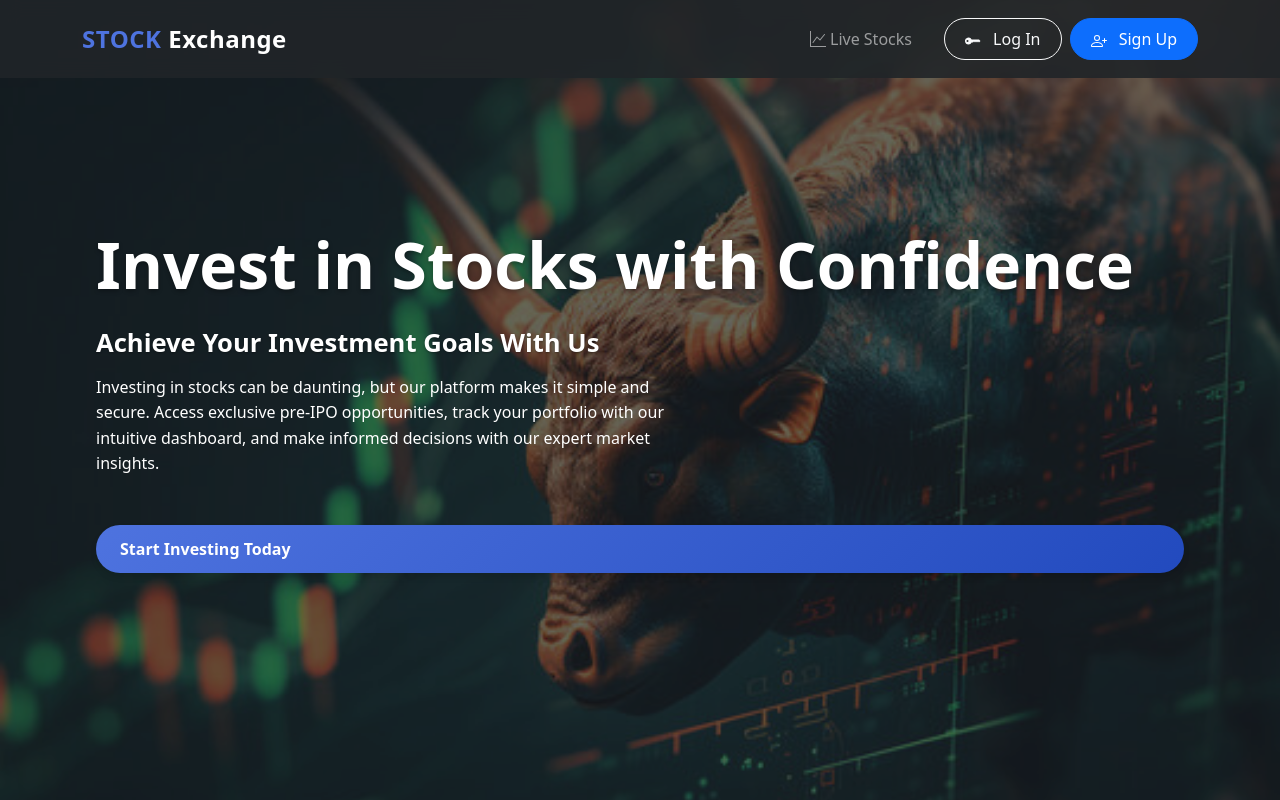
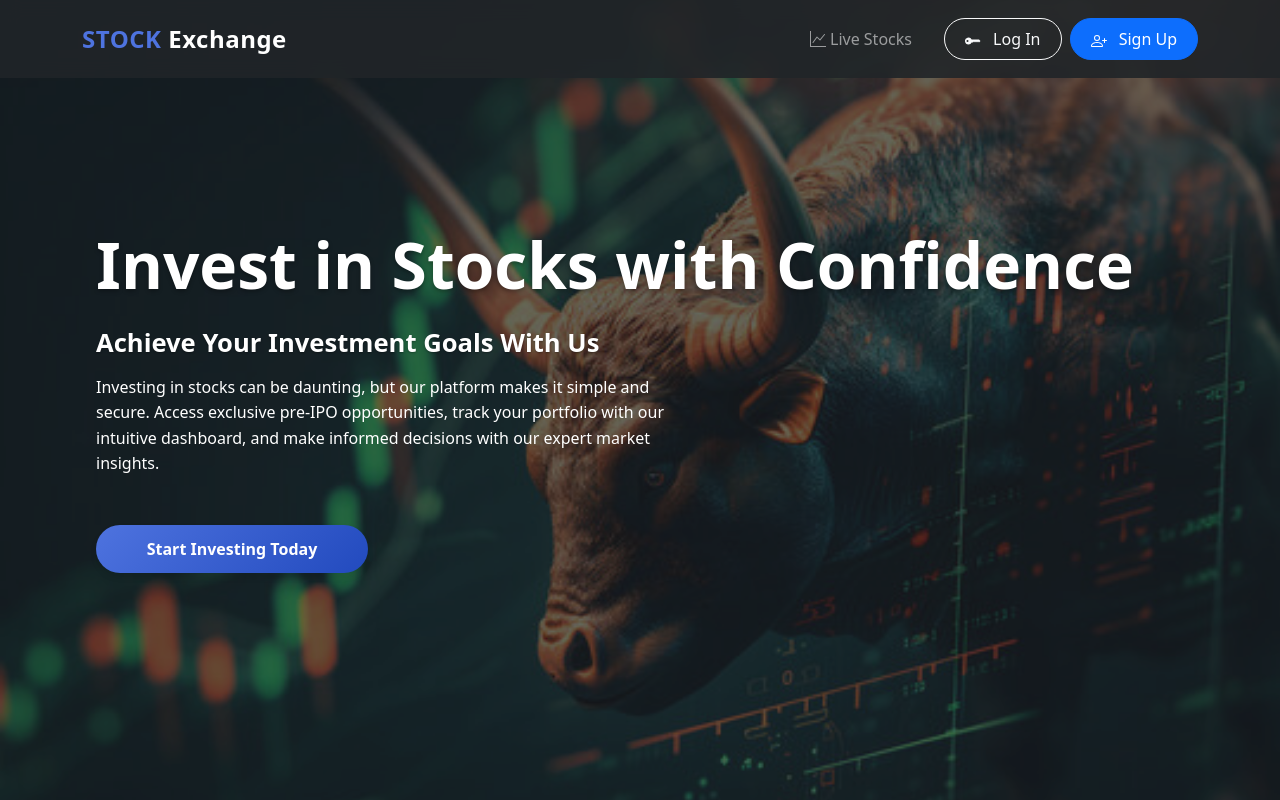
Before and after one commit to sudobh/Stock-exchange-website, a React (Create React App) app in the folder frontend/: page / in a window 1280 px wide. Shown: the top 800 px of the page. Built offline with nearby package versions, Linux system fonts and the light colour scheme; the HTML template or start-up script is replaced by a standard one.

Commit message:
change exlplore button width

```diff
--- a/frontend/src/components/Hero.module.css
+++ b/frontend/src/components/Hero.module.css
@@ -66,6 +66,8 @@
 .heroCta {
   display: inline-block;
   padding: 0.8rem 2rem;
+  width: 25%;
+  text-align: center;
   background: linear-gradient(135deg, #4e73df 0%, #224abe 100%);
   color: white;
   border-radius: 50px;
```
